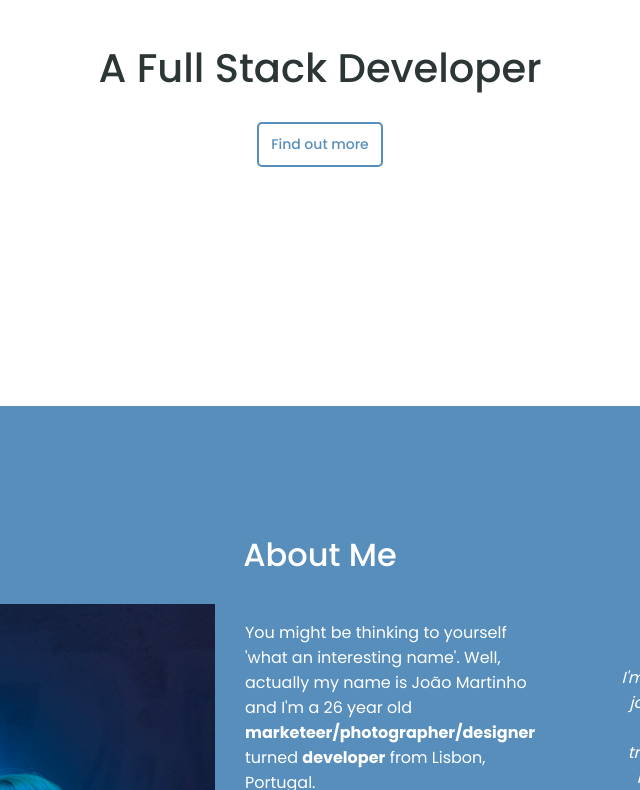
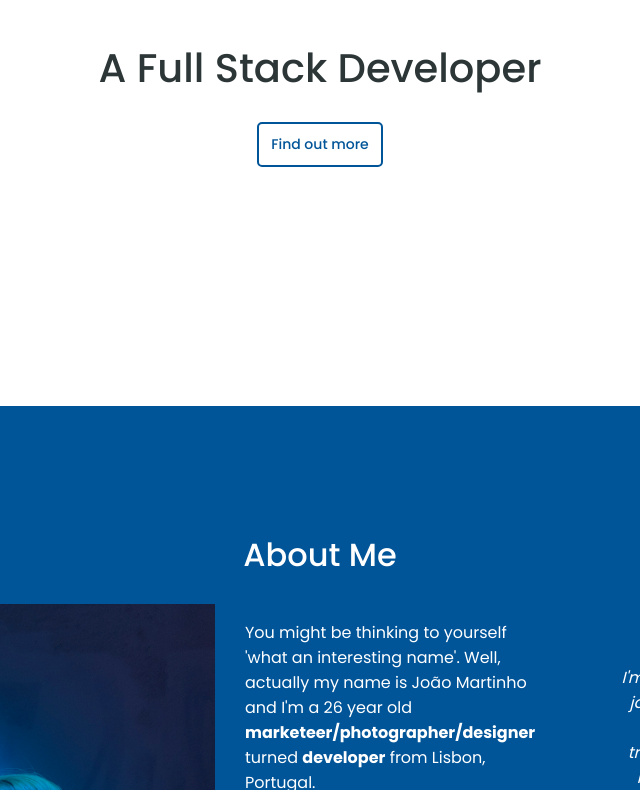
Before and after one commit to 3ntix/joaomarti.github.io, a website: page index.html in a window 1280 px wide. Shown: the part 394-1184 px from the top of the page, without its empty margins (320-960 px from the left). Drawn offline with Linux system fonts and the light colour scheme.

```diff
--- a/Styles/css/index.css
+++ b/Styles/css/index.css
@@ -1,7 +1,7 @@
 :root {
   --color-text-primary: #2c3637;
   --color-text-secondary: #fff;
-  --color-primary: #005498a8;
+  --color-primary: #005498;
 }
 
 /* styles reset */
--- a/index.html
+++ b/index.html
@@ -9,6 +9,9 @@
       rel="stylesheet"
     />
     <link rel="stylesheet" href="./styles/css/index.css" />
+
+    <script src="script.js"></script>
+
     <title>Entix's Portfolio</title>
   </head>
   <body>
--- /dev/null
+++ b/script.js
@@ -0,0 +1 @@
+console.log("Hello World!");
```
Also changed, not shown: package.json (added, +22 -0 lines), 1 other file.
